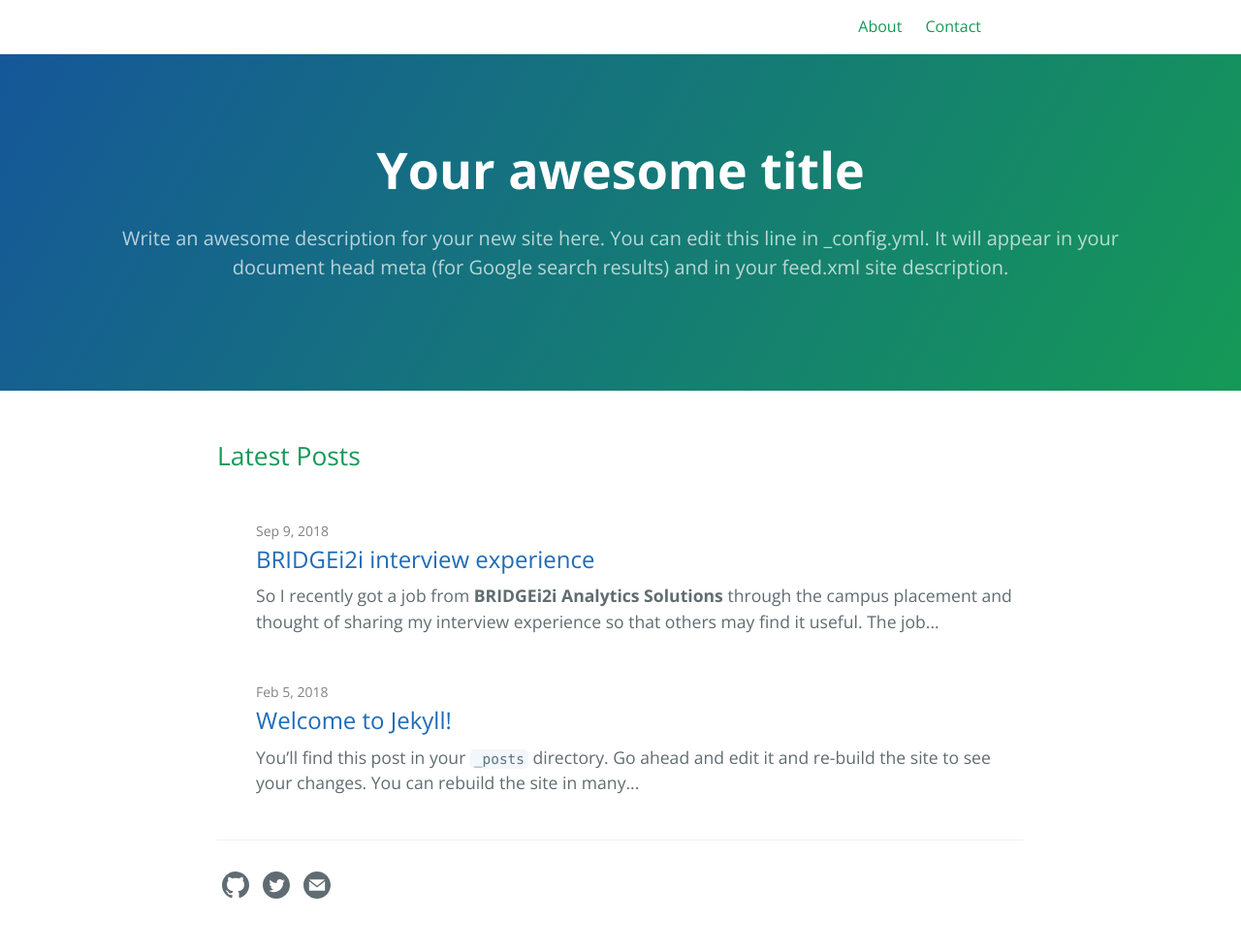
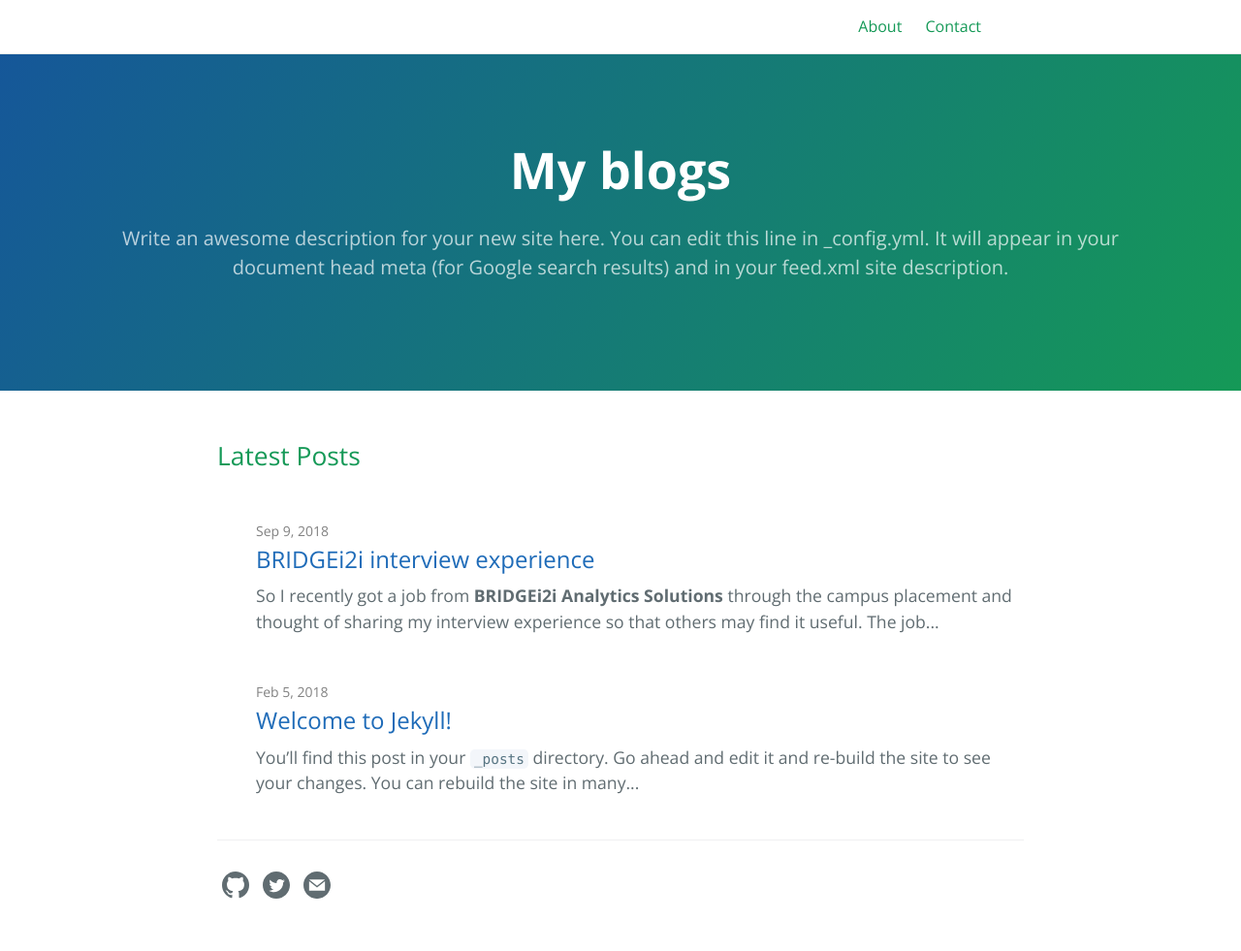
Before and after one commit to Swastik1993/Swastik1993.github.io, a Jekyll site: the page built from index.md, in a window 1280 px wide. Shown: the whole page at 97% size. Built offline with Jekyll 4.4.1, drawn with Linux system fonts in a browser that asks for light colours.

```diff
--- a/_config.yml
+++ b/_config.yml
@@ -13,15 +13,15 @@
 # you will see them accessed via {{ site.title }}, {{ site.email }}, and so on.
 # You can create any custom variable you would like, and they will be accessible
 # in the templates via {{ site.myvariable }}.
-title: Your awesome title
-email: your-email@example.com
+title: My blogs
+email: mail@swastikbiswas.me
 description: >- # this means to ignore newlines until "baseurl:"
   Write an awesome description for your new site here. You can edit this
   line in _config.yml. It will appear in your document head meta (for
   Google search results) and in your feed.xml site description.
 baseurl: "" # the subpath of your site, e.g. /blog
 url: "" # the base hostname & protocol for your site, e.g. http://example.com
-twitter_username: jekyllrb
+#twitter_username: jekyllrb
 github_username:  jekyll
 
 # Build settings
```
